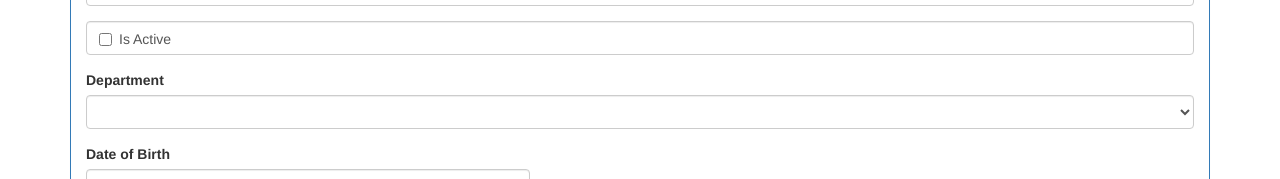
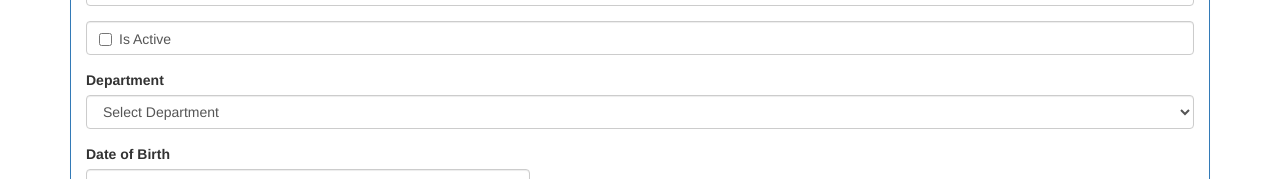
Before and after one commit to manilacoder/AngularCrud, an Angular app in the folder AngularCrud/: page /create in a window 1280 px wide. Shown: the part 476-655 px from the top of the page. Built offline with nearby package versions, Linux system fonts and the light colour scheme.

Commit message:
Added Custom Validator

```diff
--- a/AngularCrud/src/app/app.module.ts
+++ b/AngularCrud/src/app/app.module.ts
@@ -3,6 +3,7 @@ import { NgModule } from '@angular/core';
 import { RouterModule, Routes } from '@angular/router';
 import {FormsModule} from '@angular/forms';
 import {BsDatepickerModule} from 'ngx-bootstrap/datepicker';
+import {SelectRequiredValidatorDirective} from './shared/select-required-validator.directive';
 
 import { AppComponent } from './app.component';
 import { ListEmployeesComponent } from './employees/list-employees.component';
@@ -18,7 +19,8 @@ const appRoutes: Routes = [
   declarations: [
     AppComponent,
     ListEmployeesComponent,
-    CreateEmployeeComponent
+    CreateEmployeeComponent,
+    SelectRequiredValidatorDirective
   ],
   imports: [
     FormsModule,
--- a/AngularCrud/src/app/employees/create-employee.component.html
+++ b/AngularCrud/src/app/employees/create-employee.component.html
@@ -72,23 +72,40 @@
       </span>
     </div>
 
-    <div class="form-group">
+    <!--<div class="form-group" [class.has-error]="isActive.touched && isActive.invalid">
         <div class="form-control">
-          <label class="checkbox-inline">
-            <input type="checkbox" name="isActive" [(ngModel)]="employee.isActive">
+          <label class="checkbox-inline control-label">
+            <input [required]="employee.isActive==null" type="checkbox" #isActive="ngModel"  name="isActive" [(ngModel)]="employee.isActive">
             Is Active
           </label>
         </div>
-    </div>
+        <span class="help-block" *ngIf="isActive.touched && isActive?.errors?.required">
+          Is Active is required
+        </span>
+    </div>-->
 
     <div class="form-group">
-          <label for="department">
+      <div class="form-control">
+        <label class="checkbox-inline control-label">
+          <input type="checkbox" name="isActive" [(ngModel)]="employee.isActive">
+          Is Active
+        </label>
+      </div>
+  </div>
+
+    <div class="form-group" [class.has-error]="department.touched && department.invalid">
+          <label for="department" class="control-label">
             Department
           </label>
-          <select id="department" name="department" [(ngModel)]="employee.department" class="form-control">
+          <select appSelectValidator
+          #department="ngModel" id="department" name="department" [(ngModel)]="employee.department" class="form-control">
+            <option value="-1">Select Department</option>
             <option *ngFor="let dept of departments" [value]="dept.id">{{dept.name}}
             </option>
           </select>
+          <span class="help-block" *ngIf="department.touched && department?.errors?.defaultSelected">
+            Department is required
+          </span>
     </div>
 
     <div class="row">
--- a/AngularCrud/src/app/employees/create-employee.component.ts
+++ b/AngularCrud/src/app/employees/create-employee.component.ts
@@ -21,7 +21,7 @@ export class CreateEmployeeComponent implements OnInit {
       phoneNumber: null,
       email: '',
       dateOfBirth: null,
-      department: null,
+      department: '-1',
       isActive: null,
       photoPath: null
   };
--- /dev/null
+++ b/AngularCrud/src/app/shared/select-required-validator.directive.ts
@@ -0,0 +1,18 @@
+import {Validator, AbstractControl, NG_VALIDATORS} from '@angular/forms';
+import { Directive } from '@angular/core';
+
+
+@Directive({
+    selector: '[appSelectValidator]',
+    providers: [{
+        provide: NG_VALIDATORS,
+        useExisting: SelectRequiredValidatorDirective,
+        multi: true
+    }]
+})
+
+export class SelectRequiredValidatorDirective implements Validator{
+    validate(control: AbstractControl) : { [key:string] :any} | null {
+       return control.value == "-1" ? {'defaultSelected':true} : null
+    }
+}
```
